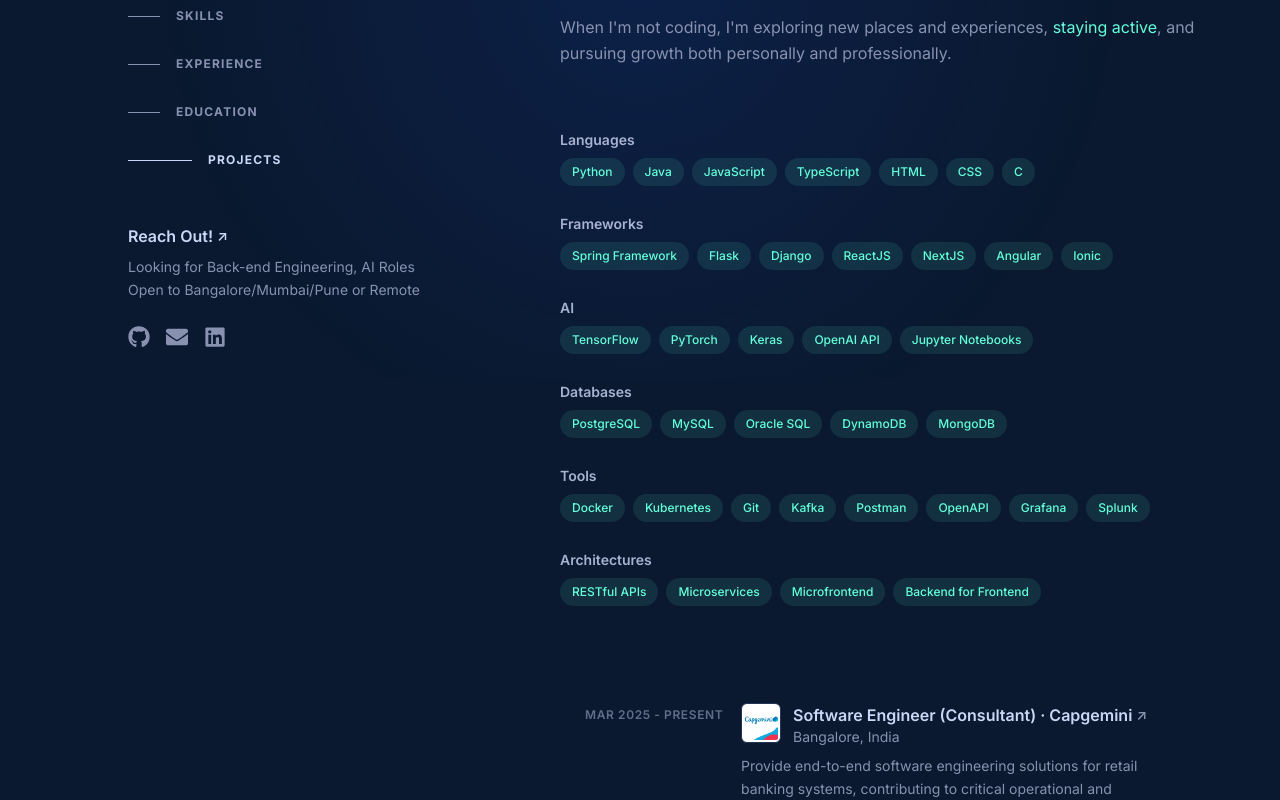
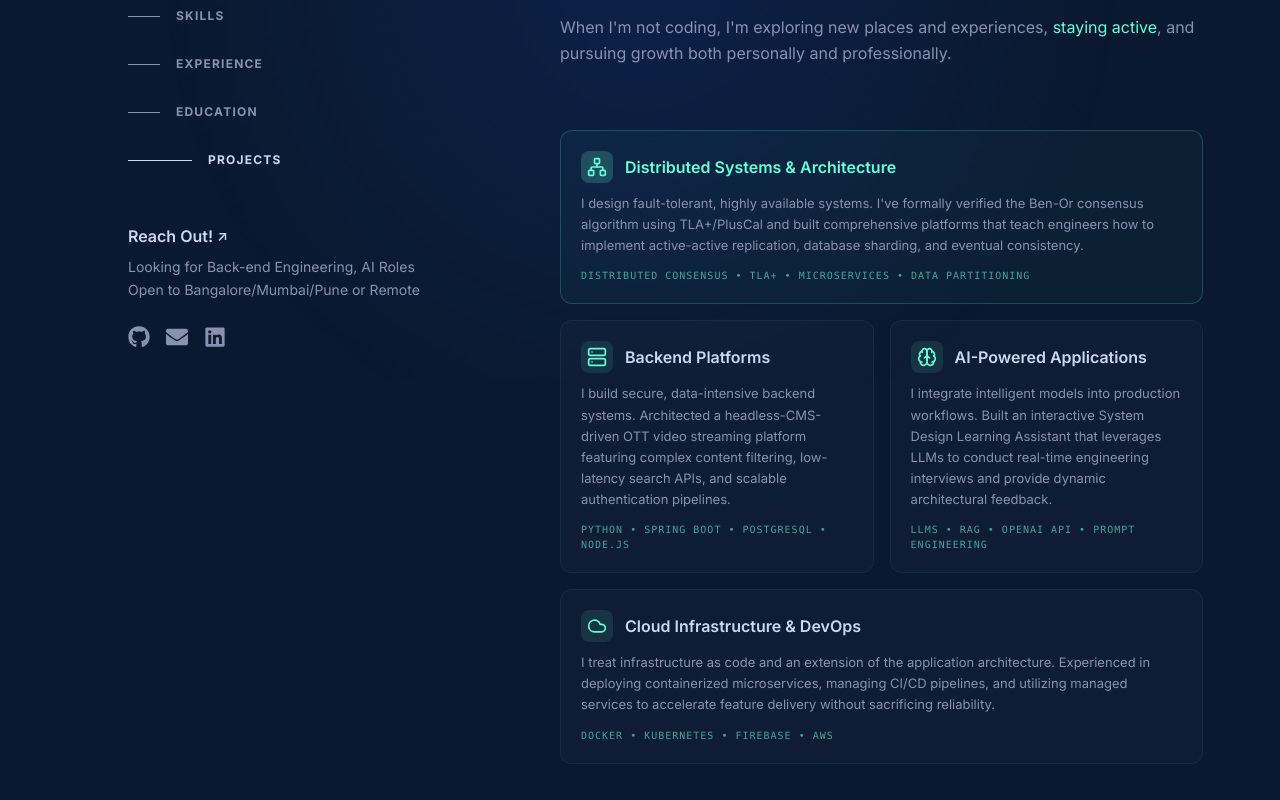
Before and after one commit to advait-d/portfolio, a Next.js app: page / in a window 1280 px wide. Shown: the part 420-1220 px from the top of the page. Built offline with nearby package versions, Linux system fonts and the light colour scheme.

Commit message:
feat: refactor Skills component to use a grid layout with Lucide icons and detailed descriptions

```diff
--- a/src/components/Skills.tsx
+++ b/src/components/Skills.tsx
@@ -1,26 +1,75 @@
 import React from 'react';
-import { ChipList, SkillCategory } from './Chips';
+import { Network, Brain, Server, Cloud } from 'lucide-react';
 
-const skills: { [key in SkillCategory]: string[] } = {
-  languages: ['Python', 'Java','JavaScript', 'TypeScript', 'HTML', 'CSS', 'C'],
-  frameworks: ['Spring Framework', 'Flask', 'Django', 'ReactJS', 'NextJS', 'Angular','Ionic',],
-  AI: ['TensorFlow', 'PyTorch', 'Keras', 'OpenAI API', 'Jupyter Notebooks'],
-  databases: ['PostgreSQL', 'MySQL', 'Oracle SQL', 'DynamoDB', 'MongoDB'],
-  tools: ['Docker', 'Kubernetes', 'Git', 'Kafka', 'Postman', 'OpenAPI', 'Grafana', 'Splunk'],
-  architectures: ['RESTful APIs','Microservices', 'Microfrontend', 'Backend for Frontend']
-};
+const expertiseAreas = [
+  {
+    title: "Distributed Systems & Architecture",
+    icon: <Network className="w-5 h-5 text-[#64ffda]" />,
+    description: "I design fault-tolerant, highly available systems. I've formally verified the Ben-Or consensus algorithm using TLA+/PlusCal and built comprehensive platforms that teach engineers how to implement active-active replication, database sharding, and eventual consistency.",
+    technologies: "Distributed Consensus • TLA+ • Microservices • Data Partitioning",
+    span: "md:col-span-2",
+    highlight: true
+  },
+  {
+    title: "Backend Platforms",
+    icon: <Server className="w-5 h-5 text-[#64ffda]" />,
+    description: "I build secure, data-intensive backend systems. Architected a headless-CMS-driven OTT video streaming platform featuring complex content filtering, low-latency search APIs, and scalable authentication pipelines.",
+    technologies: "Python • Spring Boot • PostgreSQL • Node.js",
+    span: "md:col-span-1",
+    highlight: false
+  },
+  {
+    title: "AI-Powered Applications",
+    icon: <Brain className="w-5 h-5 text-[#64ffda]" />,
+    description: "I integrate intelligent models into production workflows. Built an interactive System Design Learning Assistant that leverages LLMs to conduct real-time engineering interviews and provide dynamic architectural feedback.",
+    technologies: "LLMs • RAG • OpenAI API • Prompt Engineering",
+    span: "md:col-span-1",
+    highlight: false
+  },
+  {
+    title: "Cloud Infrastructure & DevOps",
+    icon: <Cloud className="w-5 h-5 text-[#64ffda]" />,
+    description: "I treat infrastructure as code and an extension of the application architecture. Experienced in deploying containerized microservices, managing CI/CD pipelines, and utilizing managed services to accelerate feature delivery without sacrificing reliability.",
+    technologies: "Docker • Kubernetes • Firebase • AWS",
+    span: "md:col-span-2",
+    highlight: false
+  }
+];
 
 const Skills: React.FC = () => {
   return (
-    <section id="skills" className="mb-16">
-      <h2 className="text-sm font-bold uppercase tracking-widest text-[#ccd6f6] mb-8 lg:hidden">Skills</h2>
+    <section id="expertise" className="mb-20">
+      <h2 className="text-sm font-bold uppercase tracking-widest text-[#ccd6f6] mb-6 lg:hidden">Areas of Expertise</h2>
 
-      {(Object.entries(skills) as [SkillCategory, string[]][]).map(([category, items]) => (
-        <div key={category} className="mb-5">
-          <h4 className="text-sm font-semibold mb-2 text-[#a8b2d1] capitalize">{category}</h4>
-          <ChipList items={items} category={category} />
-        </div>
-      ))}
+      <div className="grid grid-cols-1 md:grid-cols-2 gap-4">
+        {expertiseAreas.map((area, idx) => (
+          <div
+            key={idx}
+            className={`group relative p-5 rounded-xl border transition-all duration-300 ${area.highlight
+                ? 'border-[#64ffda]/20 bg-[#64ffda]/[0.03] hover:bg-[#64ffda]/[0.08] hover:border-[#64ffda]/50'
+                : 'border-white/5 bg-white/[0.02] hover:bg-[#64ffda]/5 hover:border-[#64ffda]/30'
+              } ${area.span}`}
+          >
+            <div className="flex items-center gap-3 mb-2.5">
+              <div className={`p-1.5 rounded-lg transition-transform duration-300 group-hover:scale-110 ${area.highlight ? 'bg-[#64ffda]/20' : 'bg-[#64ffda]/10'
+                }`}>
+                {area.icon}
+              </div>
+              <h3 className={`font-semibold text-base ${area.highlight ? 'text-[#64ffda]' : 'text-[#ccd6f6]'}`}>
+                {area.title}
+              </h3>
+            </div>
+
+            <p className="text-[13px] text-[#8892b0] leading-relaxed mb-3">
+              {area.description}
+            </p>
+
+            <p className="text-[10px] font-mono text-[#64ffda]/60 uppercase tracking-widest">
+              {area.technologies}
+            </p>
+          </div>
+        ))}
+      </div>
     </section>
   );
 };
```
Also changed, not shown: 1 other file (tests, documents, lock files or other folders).
